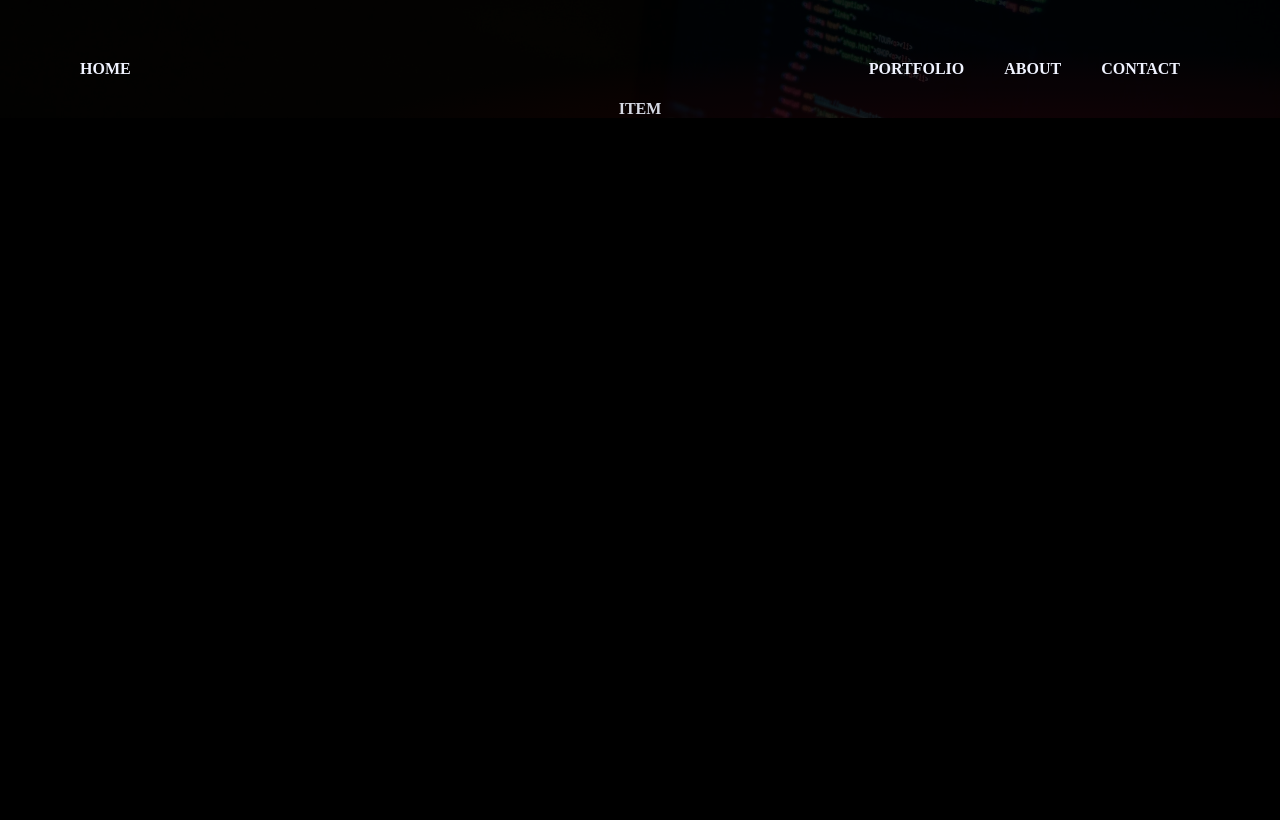
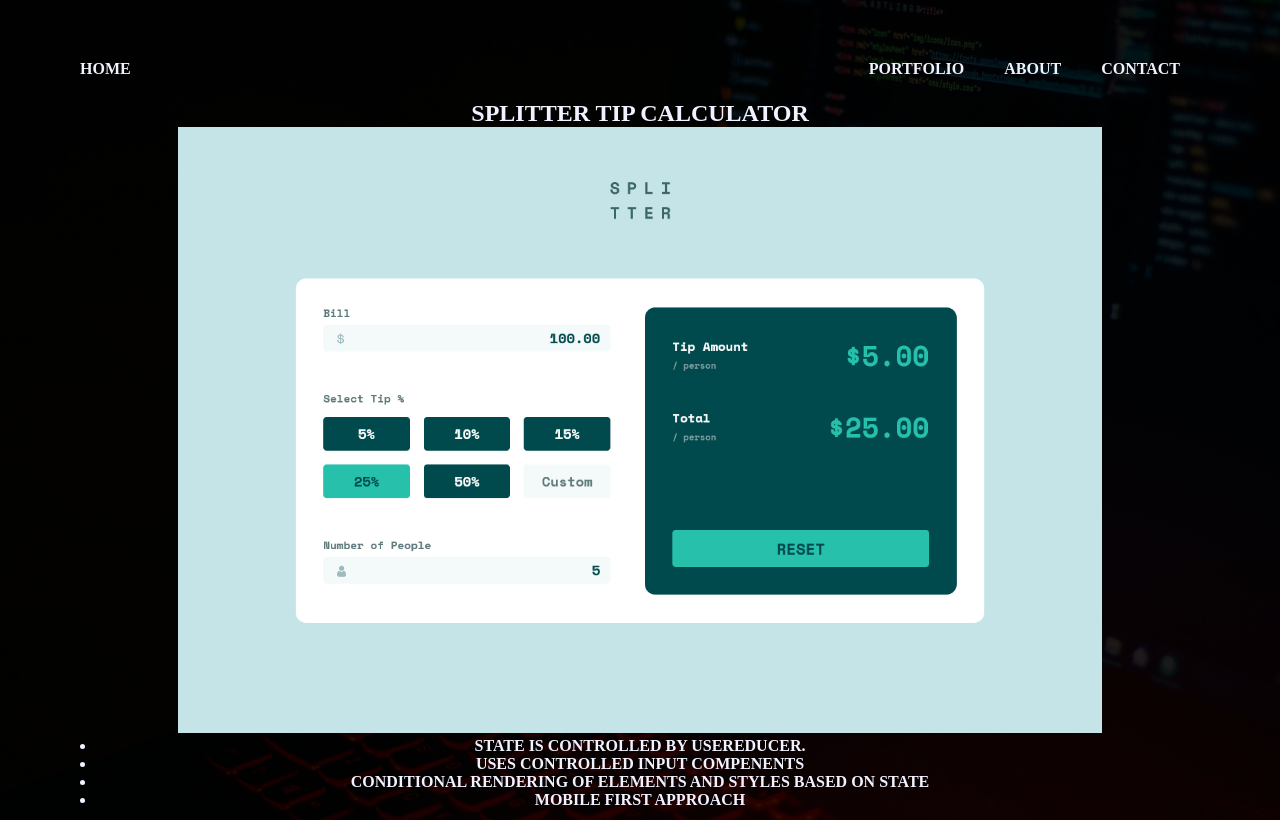
Before and after one commit to Auddity/Auddity_Portfolio_V2, a React (Create React App) app: page /portfolio/1 in a window 1280 px wide. Built offline with nearby package versions, Linux system fonts and the light colour scheme; a web font is replaced by a local one.

Commit message:
project page template

```diff
--- a/src/components/Portfolio.js
+++ b/src/components/Portfolio.js
@@ -11,7 +11,7 @@ const Portfolio = () => {
   const portData = portfolioData.projects;
   const imageArray = [img1, img2, img3, img4, img5];
 
-  const buildInfoFunc = (info) => {
+  const buildInfoFormat = (info) => {
     return info.split(',').join(' / ');
   }
 
@@ -19,12 +19,12 @@ const Portfolio = () => {
     <main className='Portfolio'>
       <h1>Select to view details of the project</h1>
       <div className="Portfolio-links-container">
-        {portData.map((item, idx)=> {
+        {portData.map((item, idx) => {
           return (
             <Link
             className="port-item-link"
             key={item.id}
-            to={`portfolio/${item.id}`}
+            to={`${item.id}`}
             >
               <div className="port-item-link-content">
                 <div className="overlay-content">
@@ -34,7 +34,7 @@ const Portfolio = () => {
                 <img src={imageArray[idx]} alt={item.title} />
                 <div className="port-item-link-content-info">
                   <p>{item.title}</p>
-                  <p>{buildInfoFunc(item.built_with)}</p>
+                  <p>{buildInfoFormat(item.built_with)}</p>
                 </div>
               </div>
             </Link>
--- a/src/components/PortfolioItem.js
+++ b/src/components/PortfolioItem.js
@@ -1,11 +1,31 @@
 import { useParams } from "react-router-dom"
+import PortfolioData from "../data/portfolioData.json"
+import img1 from '../images/SplitterAppScreenShot.png'
+import img2 from '../images/TeamStatTrackerApp ScreenShot 2022-02-08.png'
+import img3 from '../images/Shortly Screenshot 2022-02-08.png'
+import img4 from '../images/Spinner-ScreenShot.png'
+import img5 from '../images/crowdfund-fem-screenshot.png'
+import '../scss/_PortfolioItem.scss'
 
 const PortfolioItem = () => {
-  const { id } = useParams()
+  const { id } = useParams();
+  const portData = PortfolioData.projects;
+  const imageArray = [img1, img2, img3, img4, img5];
+  const getProject = (id) => portData.find(item => item.id === +id)
+  const project = getProject(id);
+
 
   return (
     <main className="PortfolioItem">
-      Item
+      <article className="project">
+        <h1>{project.title}</h1>
+        <img src={imageArray[id - 1]} alt={project.title} />
+        <ul className="features">
+          {project.features.map((feature, idx) => {
+            return <li key={idx}>{feature}</li>
+          })}
+        </ul>
+      </article>
     </main>
   )
 }
--- a/src/scss/_Portfolio.scss
+++ b/src/scss/_Portfolio.scss
@@ -13,6 +13,9 @@
     line-height: 1.6;
     margin-inline: auto;
     margin-block: 2rem;
+    @include mx.mq(768px) {
+      margin-block: 5rem;
+    }
   }
 
   &-links-container {
@@ -22,9 +25,21 @@
     width: 85%;
     margin-inline: auto;
 
+    @include mx.mq(768px) {
+      display: grid;
+      grid-template-columns: 1fr 1fr;
+    }
+
     .port-item-link {
       width: 100%;
       height: 100%;
+
+      &:last-child {
+        @include mx.mq(768px) {
+          grid-column: 1 / -1;
+        }
+
+      }
 
       &:hover {
         .overlay-content {
--- /dev/null
+++ b/src/scss/_PortfolioItem.scss
@@ -0,0 +1,14 @@
+.PortfolioItem {
+  position: relative;
+  height: calc(100vh - 80px);
+  z-index: 1;
+
+  .project {
+    width: 85%;
+    margin-inline: auto;
+  }
+
+  img{
+    width: 85%;
+  }
+}
```
